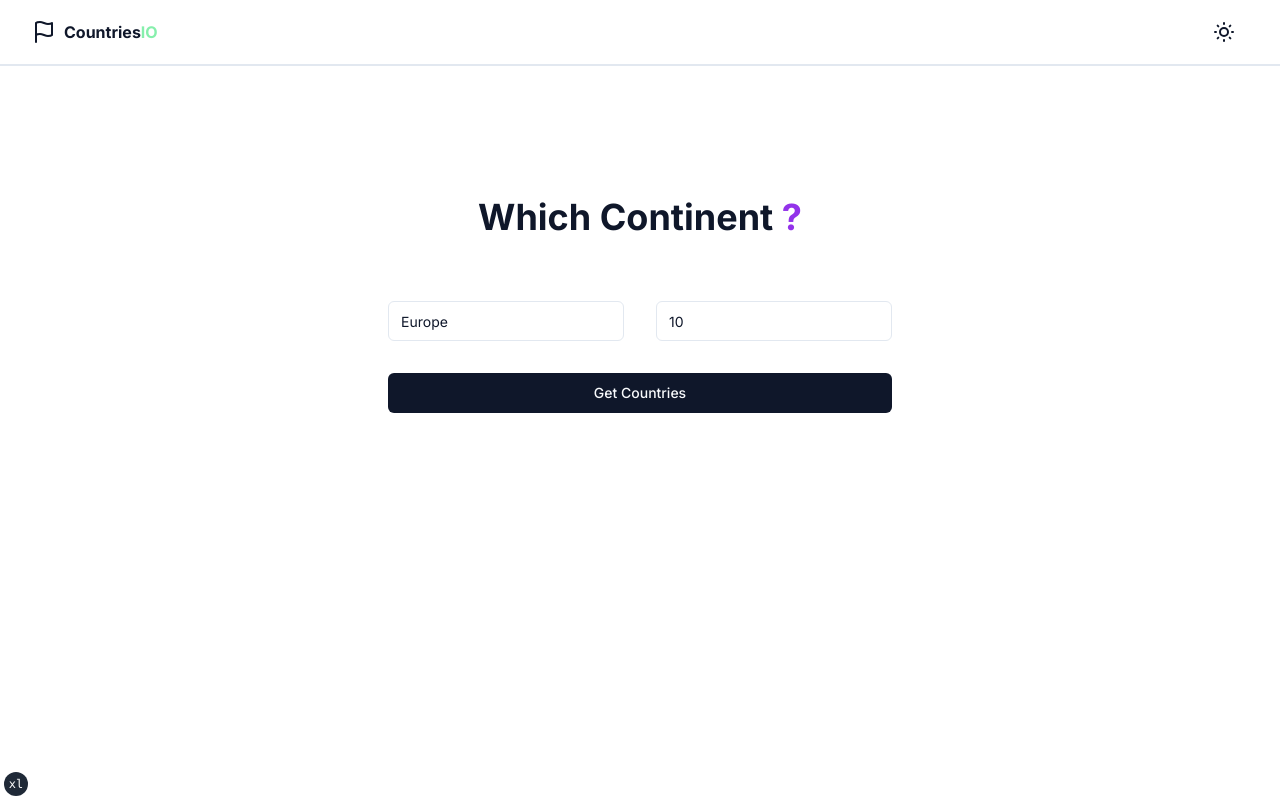
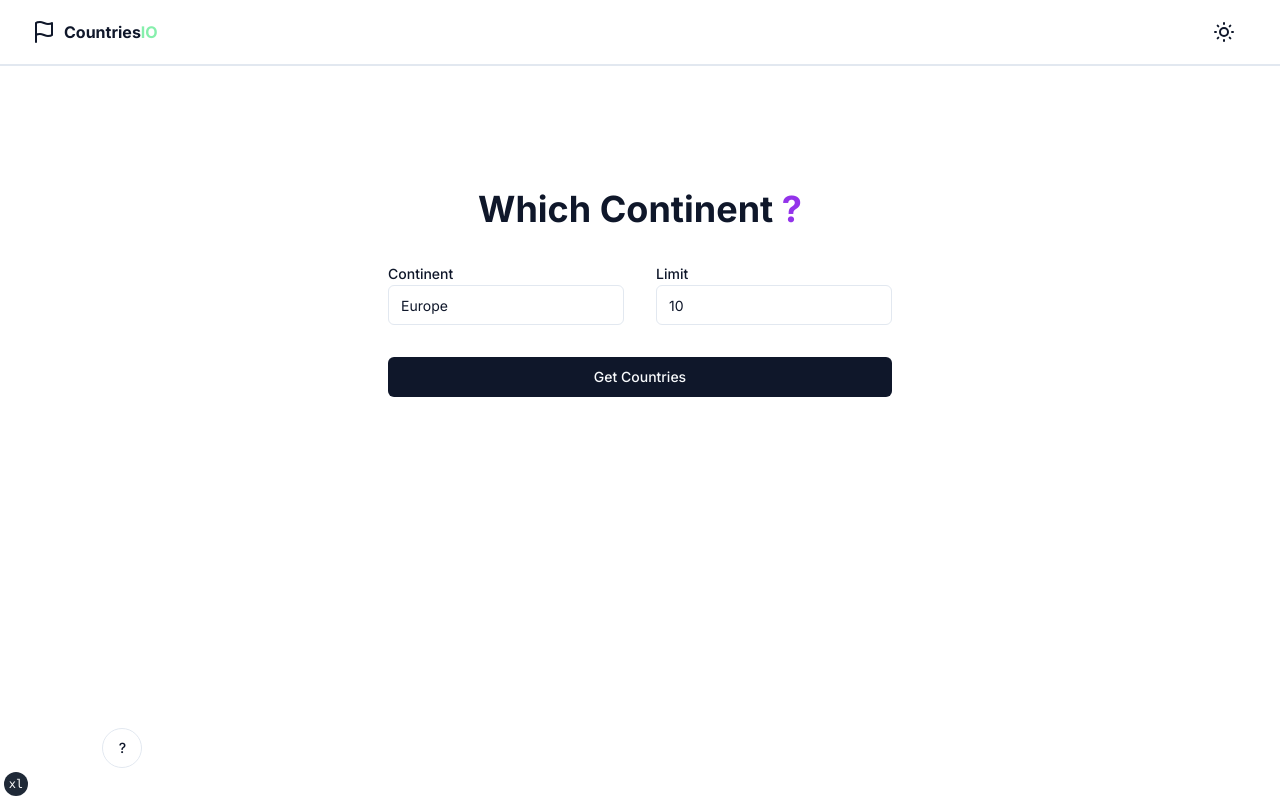
Before and after one commit to jkowiesk/continents-io, a Next.js app: page / in a window 1280 px wide. Built offline with nearby package versions, Linux system fonts and the light colour scheme.

Commit message:
Started addding error handoling for form

```diff
--- a/app/page.tsx
+++ b/app/page.tsx
@@ -1,18 +1,22 @@
+import { Suspense } from "react"
 import Link from "next/link"
 
 import { siteConfig } from "@/config/site"
 import { buttonVariants } from "@/components/ui/button"
 import Scene from "@/components/canvas/scene"
 import CountryInput from "@/components/dom/country-input"
+import { HelpPopover } from "@/components/dom/help-popover"
 import MainContent from "@/components/dom/main-content"
 
 export default function IndexPage() {
   return (
-    <section className="container flex flex-col items-center justify-center gap-16 pb-64">
+    <section className="container flex flex-col items-center justify-center gap-8 pb-64">
       <MainContent />
       <div className="fixed bottom-0 right-0 h-[400px] w-[400px]">
         {/* <Scene /> */}
       </div>
+      {/* @ts-expect-error SC */}
+      <HelpPopover />
     </section>
   )
 }
--- /dev/null
+++ b/components/dom/continent-error.tsx
@@ -0,0 +1,13 @@
+import { AlertCircle, FileWarning, Terminal } from "lucide-react"
+
+import { Alert, AlertDescription, AlertTitle } from "@/components/ui/alert"
+
+export function ContinentError() {
+  return (
+    <Alert variant="destructive">
+      <AlertCircle className="h-4 w-4" />
+      <AlertTitle>Error</AlertTitle>
+      <AlertDescription>Continent not found</AlertDescription>
+    </Alert>
+  )
+}
--- a/components/dom/countries-dialog.tsx
+++ b/components/dom/countries-dialog.tsx
@@ -1,6 +1,6 @@
 "use client"
 
-import { Country } from "@/lib/graphql"
+import { Country } from "@/lib/fetching"
 import {
   Dialog,
   DialogContent,
@@ -33,11 +33,11 @@ export default function CountriesDialog({ countries, setCountries }: Props) {
             All found countries from chosen continent
           </DialogDescription>
         </DialogHeader>
-        <div className="flex h-[32rem] flex-col gap-8 overflow-auto px-12">
+        <div className="flex h-[32rem] flex-col gap-8 overflow-auto md:px-8">
           {countries.map((country: Country) => (
             <Card className="border- relative grid w-full grid-cols-[4rem_1fr] border-2 border-contrast p-2">
               <h1 className="justify-self-center text-4xl">{country.flag}</h1>
-              <CardContent className="align-center flex  h-full w-full flex-1 justify-between p-2 px-4">
+              <CardContent className="align-center flex  h-full w-full flex-1 justify-between p-2 px-4 sm:px-0">
                 <div className="flex w-full flex-col gap-4 ">
                   <p className="flex flex-col text-sm">
                     <span className="opacity-50">Official Name </span>
--- a/components/dom/country-input.tsx
+++ b/components/dom/country-input.tsx
@@ -1,12 +1,16 @@
 "use client"
 
 import { useEffect, useState } from "react"
+import { AlertCircle, FileWarning, Terminal } from "lucide-react"
 
-import { getCountriesByContinent } from "@/lib/graphql"
+import { getCountriesByContinent } from "@/lib/fetching"
 import { CONTINENTS_CODES } from "@/lib/utils"
+import { Alert, AlertDescription, AlertTitle } from "@/components/ui/alert"
 
 import { Button } from "../ui/button"
 import { Input } from "../ui/input"
+import { Label } from "../ui/label"
+import { ContinentError } from "./continent-error"
 
 type Props = {
   setCountries: (countries: any) => void
@@ -15,13 +19,18 @@ type Props = {
 export default function CountryInput({ setCountries }: Props) {
   const [continent, setContinent] = useState("Europe")
   const [isLoading, setIsLoading] = useState(false)
+  const [isError, setIsError] = useState(false)
   const [limit, setLimit] = useState(10)
   const onClick = async (e: any) => {
     setIsLoading(true)
     e.preventDefault()
     const continentCode = CONTINENTS_CODES.get(continent.toLowerCase())
     console.log(continentCode)
-    if (!continentCode) return
+    if (!continentCode) {
+      setIsError(true)
+      setContinent("")
+      return
+    }
     const countries = await getCountriesByContinent(continentCode, limit)
     setCountries(countries)
     console.log(countries)
@@ -53,19 +62,31 @@ export default function CountryInput({ setCountries }: Props) {
 
   return (
     <form onSubmit={onClick} className="row grid grid-cols-2 grid-rows-2 gap-8">
-      <Input value={continent} onChange={(e) => setContinent(e.target.value)} />
+      <div>
+        <Label htmlFor="continent">Continent</Label>
+        <Input
+          value={continent}
+          id="continent"
+          onChange={(e) => setContinent(e.target.value)}
+        />
+      </div>
       {/* number input with range 2 to 10 */}
+      <div>
+        <Label htmlFor="Limit">Limit</Label>
         <Input
           type="number"
+          id="limit"
           value={limit}
           min={2}
           max={10}
           className="invalid:border-red-800"
           onChange={(e) => setLimit(parseInt(e.target.value))}
         />
+      </div>
       <Button className="col-span-2" type="submit">
         Get Countries
       </Button>
+      {isError && <ContinentError />}
     </form>
   )
 }
--- /dev/null
+++ b/components/dom/help-popover.tsx
@@ -0,0 +1,23 @@
+import {
+  Popover,
+  PopoverContent,
+  PopoverTrigger,
+} from "@/components/ui/popover"
+
+import { Button } from "../ui/button"
+
+export async function HelpPopover() {
+  return (
+    <Popover>
+      <PopoverTrigger asChild className="fixed bottom-8 left-[8vw]">
+        <Button variant="outline" className="w-10 rounded-full p-0">
+          ?
+        </Button>
+      </PopoverTrigger>
+      <PopoverContent className="mb-2 ml-2 md:ml-0">
+        Please specify the continent you would like to search within and
+        indicate the number of countries you wish to view from that continent
+      </PopoverContent>
+    </Popover>
+  )
+}
--- a/components/dom/main-content.tsx
+++ b/components/dom/main-content.tsx
@@ -9,7 +9,7 @@ export default function MainContent() {
   const [countries, setCountries] = useState(null)
   return (
     <>
-      <h1 className="text-4xl font-bold">
+      <h1 className="text-3xl font-bold md:text-4xl">
         Which Continent <span className="text-contrast">?</span>
       </h1>
       <CountryInput setCountries={setCountries} />
--- /dev/null
+++ b/components/ui/alert.tsx
@@ -0,0 +1,59 @@
+import * as React from "react"
+import { cva, type VariantProps } from "class-variance-authority"
+
+import { cn } from "@/lib/utils"
+
+const alertVariants = cva(
+  "relative w-full rounded-lg border p-4 [&>svg]:absolute [&>svg]:text-foreground [&>svg]:left-4 [&>svg]:top-4 [&>svg+div]:translate-y-[-3px] [&:has(svg)]:pl-11",
+  {
+    variants: {
+      variant: {
+        default: "bg-background text-foreground",
+        destructive:
+          "text-destructive border-destructive/50 dark:border-destructive [&>svg]:text-destructive text-destructive",
+      },
+    },
+    defaultVariants: {
+      variant: "default",
+    },
+  }
+)
+
+const Alert = React.forwardRef<
+  HTMLDivElement,
+  React.HTMLAttributes<HTMLDivElement> & VariantProps<typeof alertVariants>
+>(({ className, variant, ...props }, ref) => (
+  <div
+    ref={ref}
+    role="alert"
+    className={cn(alertVariants({ variant }), className)}
+    {...props}
+  />
+))
+Alert.displayName = "Alert"
+
+const AlertTitle = React.forwardRef<
+  HTMLParagraphElement,
+  React.HTMLAttributes<HTMLHeadingElement>
+>(({ className, ...props }, ref) => (
+  <h5
+    ref={ref}
+    className={cn("mb-1 font-medium leading-none tracking-tight", className)}
+    {...props}
+  />
+))
+AlertTitle.displayName = "AlertTitle"
+
+const AlertDescription = React.forwardRef<
+  HTMLParagraphElement,
+  React.HTMLAttributes<HTMLParagraphElement>
+>(({ className, ...props }, ref) => (
+  <div
+    ref={ref}
+    className={cn("text-sm [&_p]:leading-relaxed", className)}
+    {...props}
+  />
+))
+AlertDescription.displayName = "AlertDescription"
+
+export { Alert, AlertTitle, AlertDescription }
--- /dev/null
+++ b/components/ui/label.tsx
@@ -0,0 +1,26 @@
+"use client"
+
+import * as React from "react"
+import * as LabelPrimitive from "@radix-ui/react-label"
+import { cva, type VariantProps } from "class-variance-authority"
+
+import { cn } from "@/lib/utils"
+
+const labelVariants = cva(
+  "text-sm font-medium leading-none peer-disabled:cursor-not-allowed peer-disabled:opacity-70"
+)
+
+const Label = React.forwardRef<
+  React.ElementRef<typeof LabelPrimitive.Root>,
+  React.ComponentPropsWithoutRef<typeof LabelPrimitive.Root> &
+    VariantProps<typeof labelVariants>
+>(({ className, ...props }, ref) => (
+  <LabelPrimitive.Root
+    ref={ref}
+    className={cn(labelVariants(), className)}
+    {...props}
+  />
+))
+Label.displayName = LabelPrimitive.Root.displayName
+
+export { Label }
--- /dev/null
+++ b/components/ui/popover.tsx
@@ -0,0 +1,31 @@
+"use client"
+
+import * as React from "react"
+import * as PopoverPrimitive from "@radix-ui/react-popover"
+
+import { cn } from "@/lib/utils"
+
+const Popover = PopoverPrimitive.Root
+
+const PopoverTrigger = PopoverPrimitive.Trigger
+
+const PopoverContent = React.forwardRef<
+  React.ElementRef<typeof PopoverPrimitive.Content>,
+  React.ComponentPropsWithoutRef<typeof PopoverPrimitive.Content>
+>(({ className, align = "center", sideOffset = 4, ...props }, ref) => (
+  <PopoverPrimitive.Portal>
+    <PopoverPrimitive.Content
+      ref={ref}
+      align={align}
+      sideOffset={sideOffset}
+      className={cn(
+        "z-50 w-72 rounded-md border bg-popover p-4 text-popover-foreground shadow-md outline-none animate-in data-[side=bottom]:slide-in-from-top-2 data-[side=left]:slide-in-from-right-2 data-[side=right]:slide-in-from-left-2 data-[side=top]:slide-in-from-bottom-2",
+        className
+      )}
+      {...props}
+    />
+  </PopoverPrimitive.Portal>
+))
+PopoverContent.displayName = PopoverPrimitive.Content.displayName
+
+export { Popover, PopoverTrigger, PopoverContent }
--- a/package.json
+++ b/package.json
@@ -15,6 +15,8 @@
   },
   "dependencies": {
     "@radix-ui/react-dialog": "^1.0.4",
+    "@radix-ui/react-label": "^2.0.2",
+    "@radix-ui/react-popover": "^1.0.6",
     "@radix-ui/react-slot": "^1.0.2",
     "@react-three/drei": "^9.70.0",
     "@react-three/fiber": "^8.13.0",
```
Also changed, not shown: lib/fetching.ts (renamed from lib/graphql.ts), 2 other files (tests, documents, lock files or other folders). Lines whose indentation alone changed are shown as unchanged.
